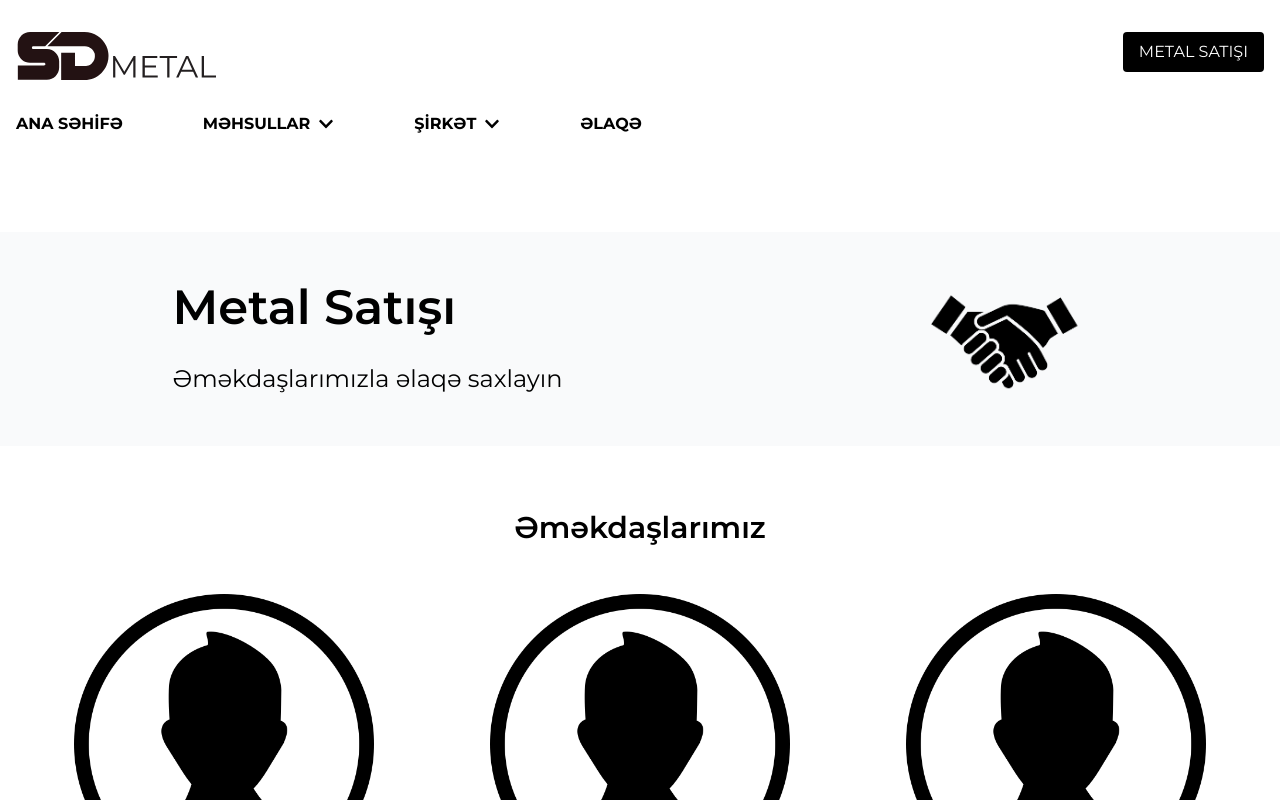
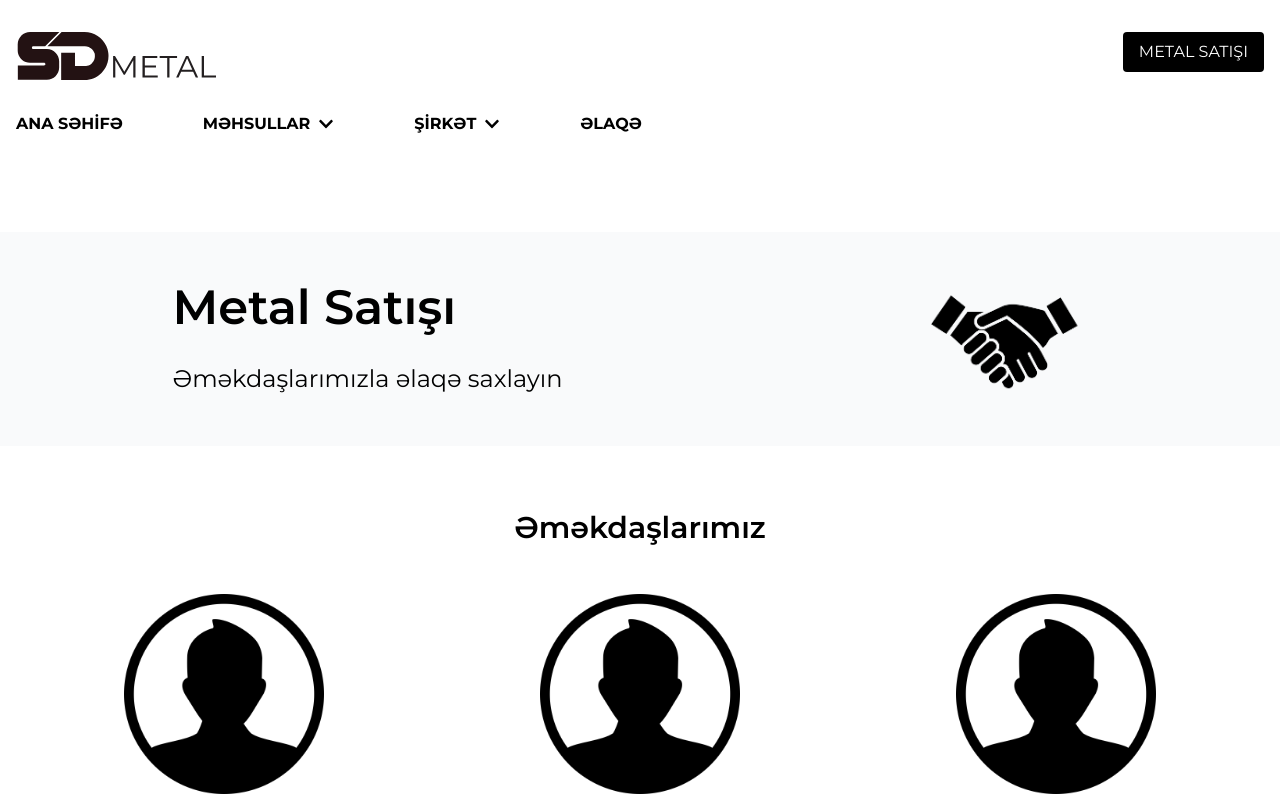
Before and after one commit to Visual-M/sdmetalaz, a Next.js app: page /selling in a window 1280 px wide. Shown: the top 800 px of the page. Built offline with nearby package versions, Linux system fonts and the light colour scheme.

Commit message:
changed metal selling pictures and sizes

```diff
--- a/app/selling/page.tsx
+++ b/app/selling/page.tsx
@@ -26,8 +26,8 @@ export default function SellingPage() {
                 <Image
                   src={coWorker.image}
                   alt={coWorker.name}
-                  width={300}
-                  height={400}
+                  width={200}
+                  height={250}
                 />
                 <span className="text-l md:text-2xl font-semibold">
                   {coWorker.name}
```
